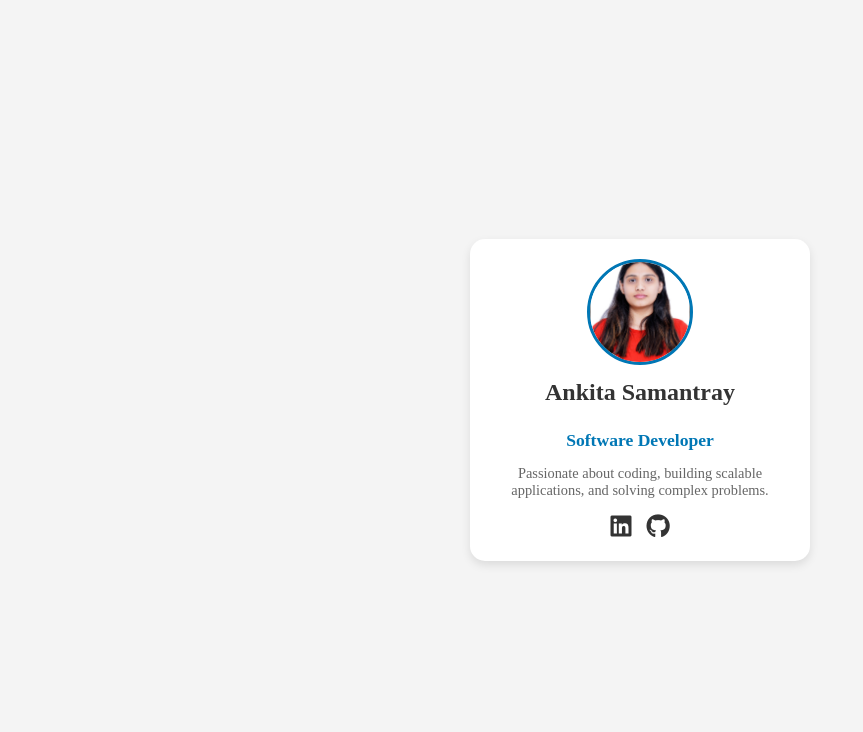
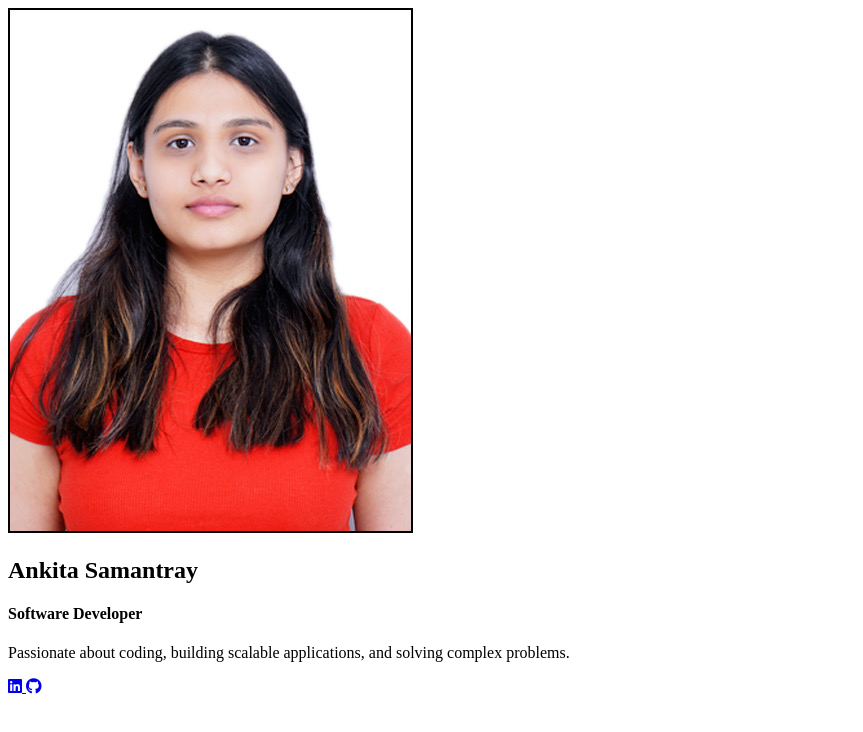
Before and after one commit to Ankita797/Profile-Card, a plain HTML site: page index.html in a window 1280 px wide. Shown: the whole page, without its empty margins (0-863 px from the left). Drawn offline with Linux system fonts and the light colour scheme.

Commit message:
Update index.html

```diff
--- a/index.html
+++ b/index.html
@@ -5,90 +5,7 @@
     <meta name="viewport" content="width=device-width, initial-scale=1.0">
     <title>Profile Card - Software Developer</title>
     <link rel="stylesheet" href="https://cdnjs.cloudflare.com/ajax/libs/font-awesome/6.5.1/css/all.min.css">
-    <style>
-        /* Center the card */
-        body {
-            display: flex;
-            justify-content: center;
-            align-items: center;
-            height: 100vh;
-            background-color: #f4f4f4;
-            margin: 0;
-        }
 
-        /* Card Styling */
-        .profile-card {
-            background: #fff;
-            padding: 20px;
-            border-radius: 15px;
-            box-shadow: 0 4px 10px rgba(0, 0, 0, 0.1);
-            text-align: center;
-            max-width: 300px;
-            transition: transform 0.3s ease-in-out, box-shadow 0.3s ease-in-out;
-        }
-
-        /* Hover Effect */
-        .profile-card:hover {
-            transform: scale(1.05);
-            box-shadow: 0 6px 15px rgba(0, 0, 0, 0.2);
-        }
-
-        /* Profile Image */
-        .profile-card img {
-            width: 100px;
-            height: 100px;
-            border-radius: 50%;
-            object-fit: cover;
-            border: 3px solid #0077b5;
-        }
-
-        /* Name & Designation */
-        .profile-card h2 {
-            font-size: 1.5em;
-            margin: 10px 0 5px;
-            color: #333;
-        }
-
-        .profile-card h4 {
-            font-size: 1.1em;
-            color: #0077b5;
-            margin-bottom: 10px;
-        }
-
-        /* Short Bio */
-        .profile-card p {
-            font-size: 0.9em;
-            color: #666;
-            padding: 0 15px;
-            margin-bottom: 15px;
-        }
-
-        /* Social Media Icons */
-        .social-icons {
-            display: flex;
-            justify-content: center;
-            gap: 15px;
-        }
-
-        .social-icons a {
-            color: #333;
-            font-size: 1.5em;
-            transition: color 0.3s ease-in-out, transform 0.3s ease-in-out;
-        }
-
-        /* Icon Hover Effect */
-        .social-icons a:hover {
-            color: #0077b5;
-            transform: scale(1.2);
-        }
-
-        /* Responsive Design */
-        @media (max-width: 400px) {
-            .profile-card {
-                max-width: 90%;
-            }
-        }
-    </style>
 </head>
 <body>
 
```
